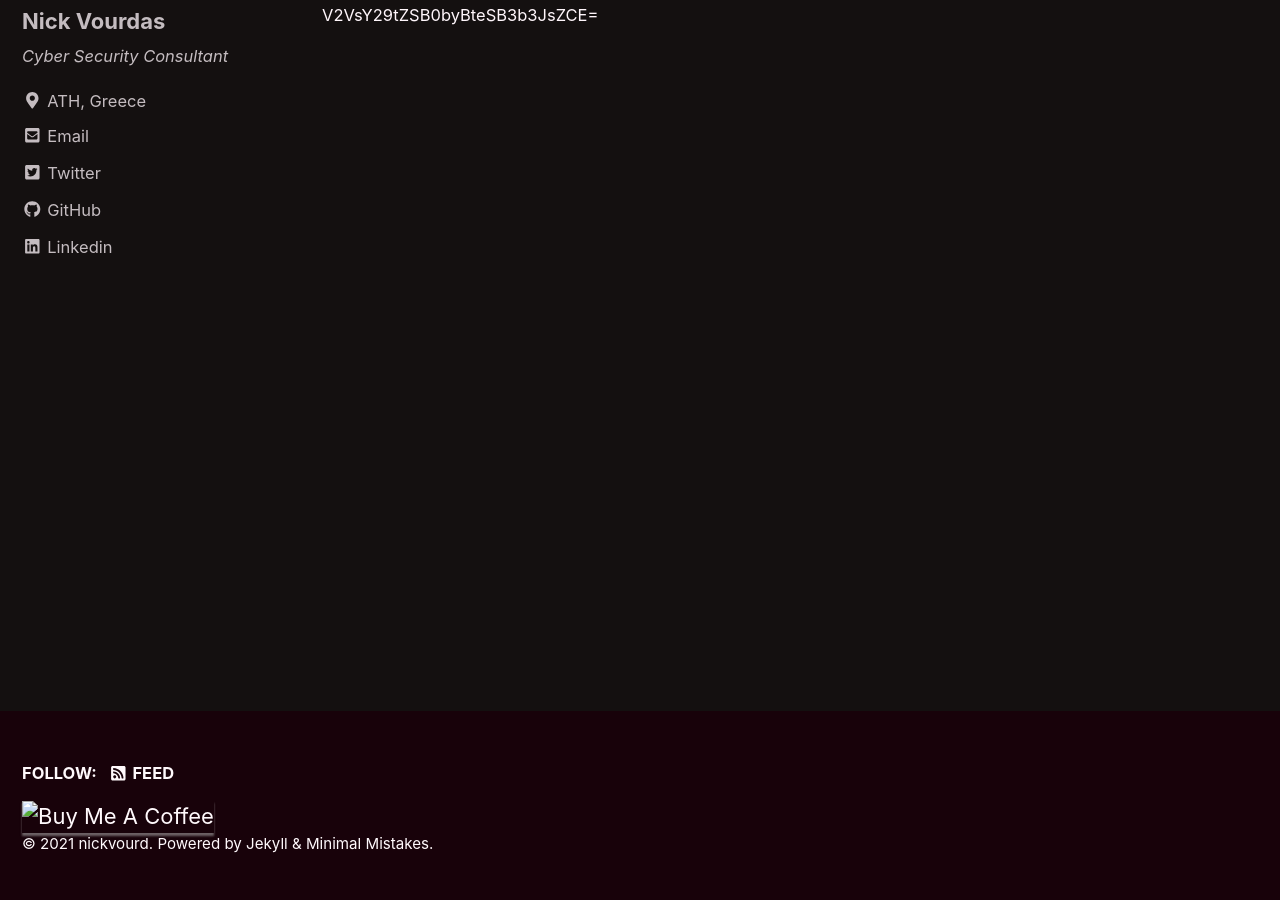
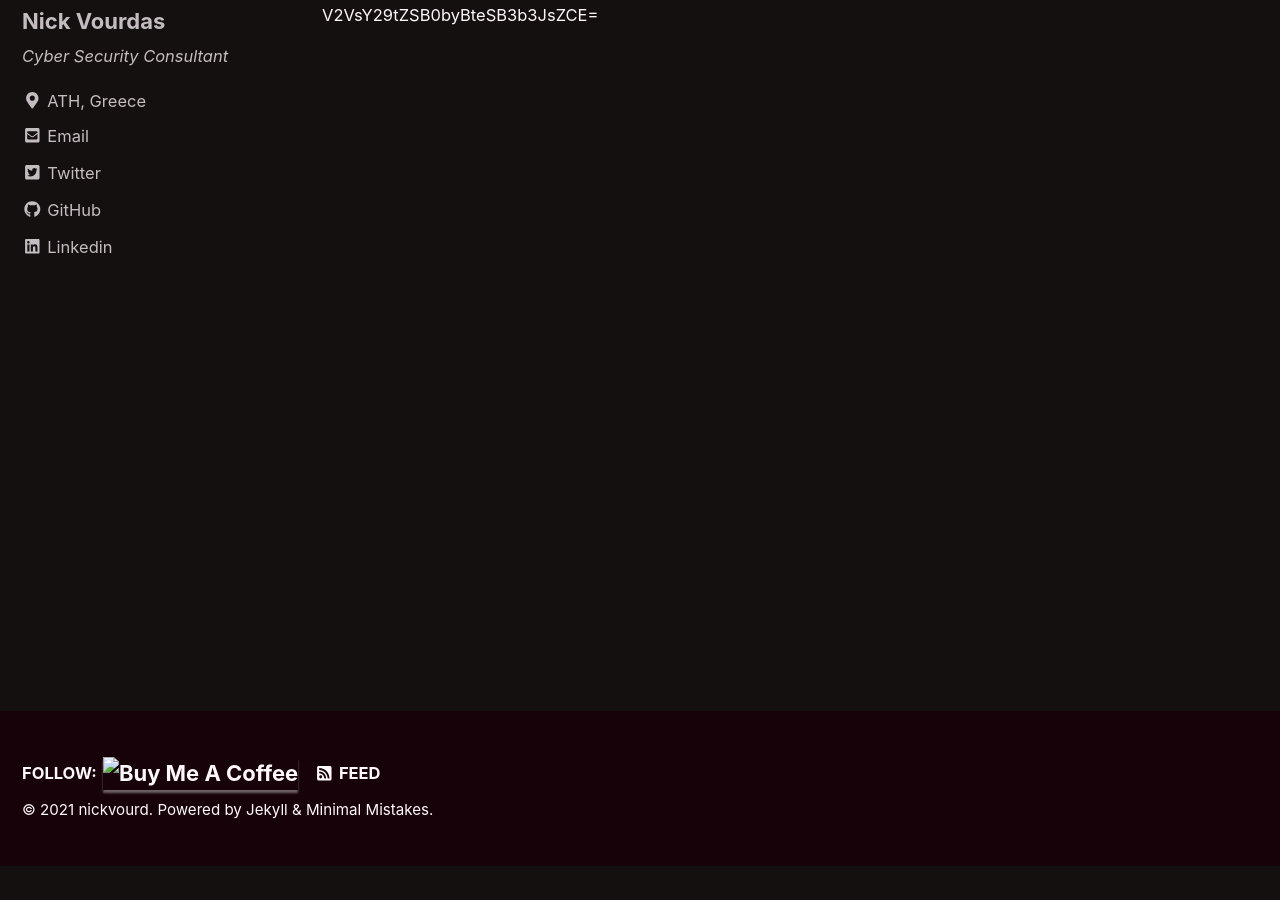
Before and after one commit to nickvourd/nickvourd.github.io, a Jekyll site: the page built from index.html, in a window 1280 px wide and 900 px high, scrolled down 256 px. Built offline with Jekyll 4.4.1, drawn with Linux system fonts in a browser that asks for light colours; cached includes are drawn as plain includes; the list of posts is cut into pages by our own code; after the commit the page ends 1122 px from its top, so only the background shows below that.

Commit message:
Update footer.html

```diff
--- a/_includes/footer.html
+++ b/_includes/footer.html
@@ -11,9 +11,8 @@
         {% endif %}
       {% endfor %}
     {% endif %}
-
+    <a href="https://www.buymeacoffee.com/gbraad" target="_blank"><img src="https://www.buymeacoffee.com/assets/img/custom_images/orange_img.png" alt="Buy Me A Coffee" style="height: 41px !important;width: 174px !important;box-shadow: 0px 3px 2px 0px rgba(190, 190, 190, 0.5) !important;-webkit-box-shadow: 0px 3px 2px 0px rgba(190, 190, 190, 0.5) !important;" ></a>
     <li><a href="{% if site.atom_feed.path %}{{ site.atom_feed.path }}{% else %}{{ '/feed.xml' | relative_url }}{% endif %}"><i class="fas fa-fw fa-rss-square" aria-hidden="true"></i> {{ site.data.ui-text[site.locale].feed_label | default: "Feed" }}</a></li>
   </ul>
 </div>
-<a href="https://www.buymeacoffee.com/gbraad" target="_blank"><img src="https://www.buymeacoffee.com/assets/img/custom_images/orange_img.png" alt="Buy Me A Coffee" style="height: 41px !important;width: 174px !important;box-shadow: 0px 3px 2px 0px rgba(190, 190, 190, 0.5) !important;-webkit-box-shadow: 0px 3px 2px 0px rgba(190, 190, 190, 0.5) !important;" ></a>
 <div class="page__footer-copyright">&copy; {{ site.time | date: '%Y' }} {{ site.name | default: site.title }}. {{ site.data.ui-text[site.locale].powered_by | default: "Powered by" }} <a href="https://jekyllrb.com" rel="nofollow">Jekyll</a> &amp; <a href="https://mademistakes.com/work/minimal-mistakes-jekyll-theme/" rel="nofollow">Minimal Mistakes</a>.</div>
```
